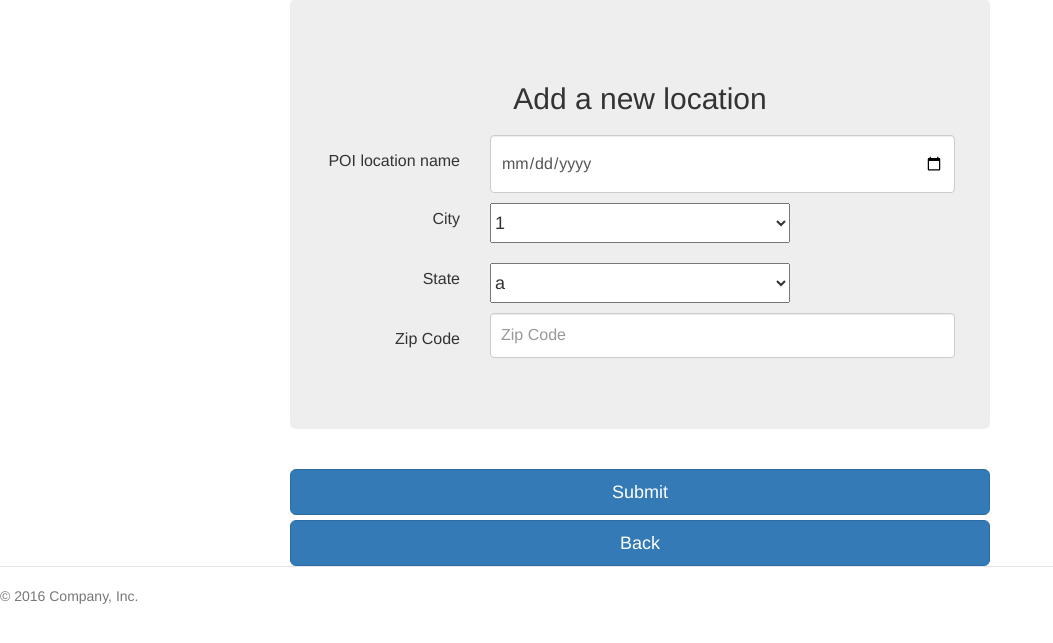
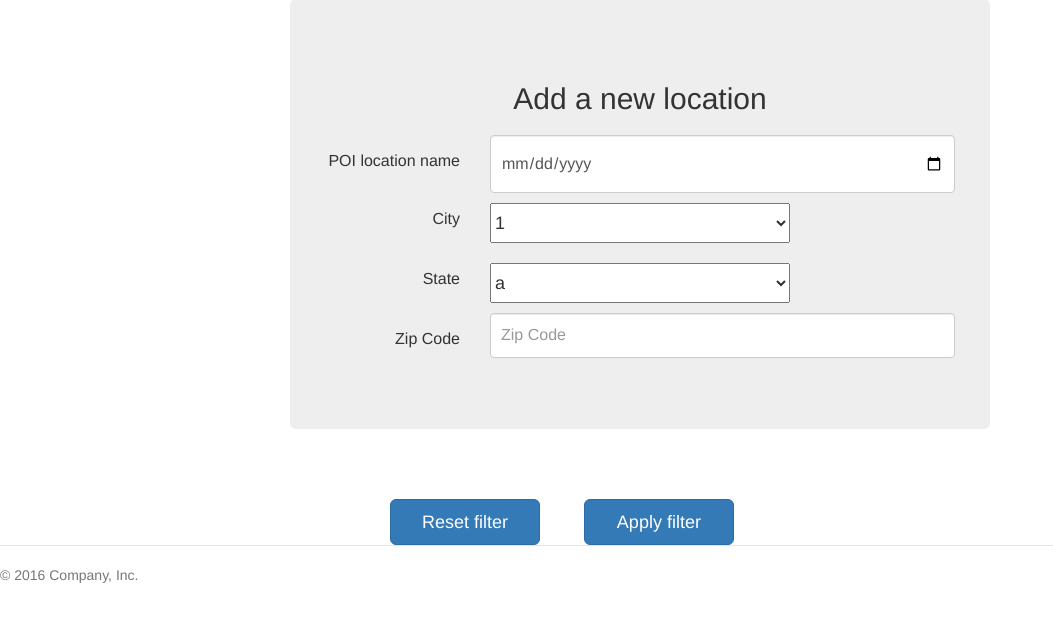
Before and after one commit to Flourishlove/Online-System-with-MYSQL, a Flask app: page /newlocation in a window 1280 px wide. Shown: the part 112-755 px from the top of the page, without its empty margins (0-1053 px from the left). Run offline with Flask 2, Linux system fonts and the light colour scheme.

Commit message:
minor fix

```diff
--- a/webflask/templates/choosefunction.html
+++ b/webflask/templates/choosefunction.html
@@ -48,8 +48,10 @@
       <div class="jumbotron">
         <h1>Choose Function</h1>
         <form action="{{ url_for('choose_function') }}" method="post">
-        <p><input type="submit" name="action" value="{{ entries[0] }}" class="btn btn-lg btn-success"/></p>
-        <p><input type="submit" name="action" value="{{ entries[1] }}" class="btn btn-lg btn-success"/></p>
+        <p><input type="submit" name="action" style="width: 300px;
+        " value="{{ entries[0] }}" class="btn btn-lg btn-success"/></p>
+        <p><input type="submit" name="action" style="width: 300px;
+        " value="{{ entries[1] }}" class="btn btn-lg btn-success"/></p>
         </form>
       </div>
 
--- a/webflask/templates/newdatapoint.html
+++ b/webflask/templates/newdatapoint.html
@@ -91,8 +91,8 @@
                </div>
 
              </div>
-             <button class="btn btn-lg btn-primary btn-block btn-signin" type="submit">Submit</button>
-             <button class="btn btn-lg btn-primary btn-block btn-signin" type="submit">Back</button>
+                <button class="btn btn-lg btn-primary btn-signin" style="width: 150px; margin-right: 20px; margin-left: 100px;" type="submit">Reset filter</button>
+                <button class="btn btn-lg btn-primary btn-signin" style="width: 150px; margin-right: 100px; margin-left: 20px;" type="submit">Apply filter</button>
 
            </form>
          </div>
--- a/webflask/templates/newlocation.html
+++ b/webflask/templates/newlocation.html
@@ -92,8 +92,8 @@
              </div>
 
            </div>
-           <button class="btn btn-lg btn-primary btn-block btn-signin" type="submit">Submit</button>
-           <button class="btn btn-lg btn-primary btn-block btn-signin" type="submit">Back</button>
+                <button class="btn btn-lg btn-primary btn-signin" style="width: 150px; margin-right: 20px; margin-left: 100px;" type="submit">Reset filter</button>
+                <button class="btn btn-lg btn-primary btn-signin" style="width: 150px; margin-right: 100px; margin-left: 20px;" type="submit">Apply filter</button>
 
          </form>
        </div>
```
